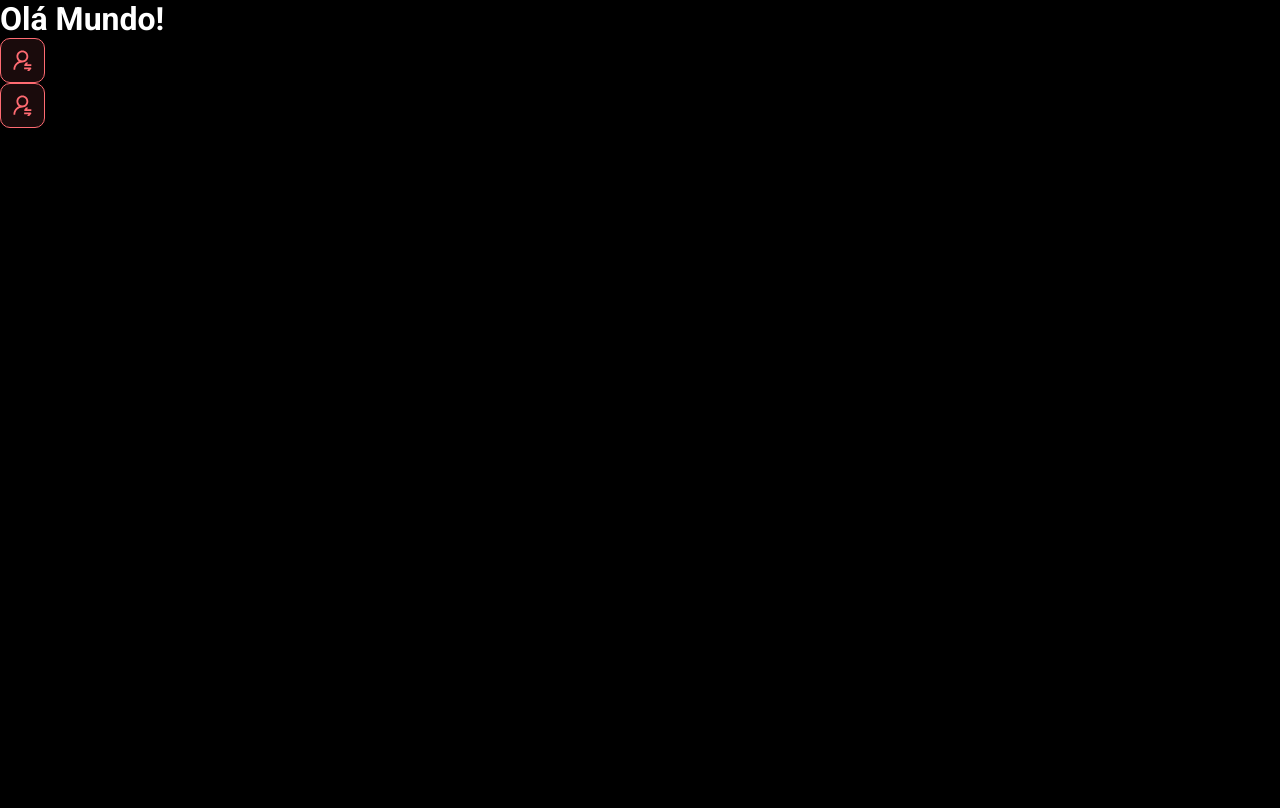
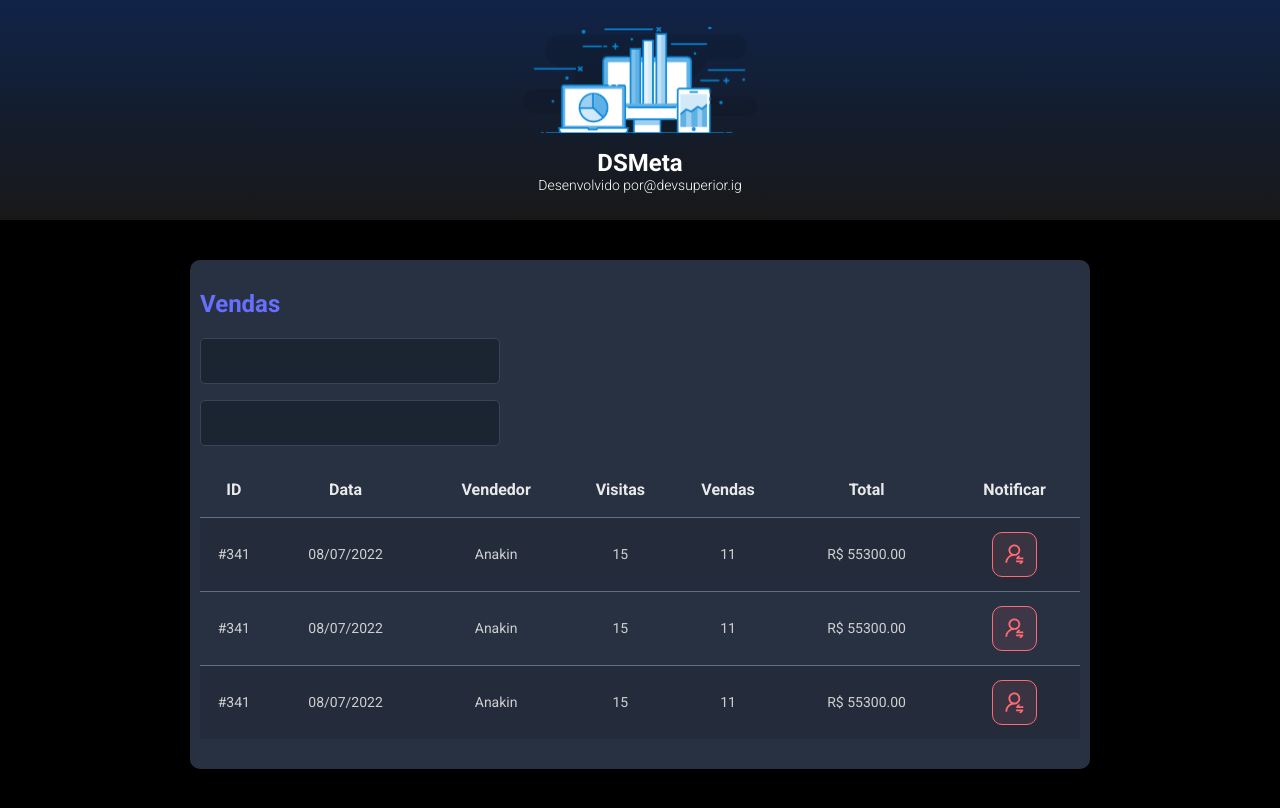
Before and after one commit to rexoliveira/semana_spring_react_youtube_devsuperior, a React (Vite) app in the folder frontend/: page / in a window 1280 px wide. Built offline with nearby package versions, Linux system fonts and the light colour scheme.

Commit message:
Other Compnents

```diff
--- a/frontend/src/App.tsx
+++ b/frontend/src/App.tsx
@@ -1,11 +1,19 @@
+import Header from "./components/Header"
 import NotificationButton from "./components/NotificationButton"
+import SalesCard from "./components/SalesCard"
 
 
 function App() {
   return (
-    <><h1>Olá Mundo!</h1>
-    <NotificationButton />
-    <NotificationButton />
+    <>
+      <Header />
+      <main>
+        <section id="sales">
+          <div className="dsmeta-container">
+            <SalesCard/>
+          </div >
+        </section >
+      </main >
     </>
   )
 }
--- /dev/null
+++ b/frontend/src/components/Header/index.tsx
@@ -0,0 +1,19 @@
+import logo from '../../assets/img/logo.svg'
+import './styles.css'
+
+function Header() {
+    return (
+        <header>
+        <div className="dsmeta-logo-container">
+            <img src={logo} alt="DSMeta" />
+            <h1>DSMeta</h1>
+            <p>
+              Desenvolvido por
+              <a href="https://www.instagram.com/devsuperior.ig">@devsuperior.ig</a>
+            </p>
+        </div>
+    </header>
+    )
+}
+
+export default Header
--- /dev/null
+++ b/frontend/src/components/Header/styles.css
@@ -0,0 +1,27 @@
+header {
+    background: linear-gradient(180deg, #102347 0%, #181818 100%);
+    height: 220px;
+    display: flex;
+    align-items: center;
+    justify-content: center;
+  }
+
+  .dsmeta-logo-container {
+    display: flex;
+    flex-direction: column;
+    align-items: center;
+  }
+
+  .dsmeta-logo-container img {
+    width: 235px;
+  }
+
+  .dsmeta-logo-container h1 {
+    margin-top: 15px;
+    font-size: 24px;
+  }
+
+  .dsmeta-logo-container p {
+    font-size: 14px;
+    font-weight: 300;
+  }
--- /dev/null
+++ b/frontend/src/components/SalesCard/index.tsx
@@ -0,0 +1,79 @@
+import NotificationButton from '../NotificationButton'
+import './styles.css'
+
+function SalesCard() {
+    return (
+        <div className="dsmeta-card">
+            <h2 className="dsmeta-sales-title">Vendas</h2>
+            <div>
+                <div className="dsmeta-form-control-container">
+                    <input className="dsmeta-form-control" type="text" />
+                </div>
+                <div className="dsmeta-form-control-container">
+                    <input className="dsmeta-form-control" type="text" />
+                </div>
+            </div>
+
+            <div>
+                <table className="dsmeta-sales-table">
+                    <thead>
+                        <tr>
+                            <th className="show992">ID</th>
+                            <th className="show576">Data</th>
+                            <th>Vendedor</th>
+                            <th className="show992">Visitas</th>
+                            <th className="show992">Vendas</th>
+                            <th>Total</th>
+                            <th>Notificar</th>
+                        </tr>
+                    </thead>
+                    <tbody>
+                        <tr>
+                            <td className="show992">#341</td>
+                            <td className="show576">08/07/2022</td>
+                            <td>Anakin</td>
+                            <td className="show992">15</td>
+                            <td className="show992">11</td>
+                            <td>R$ 55300.00</td>
+                            <td>
+                                <div className="dsmeta-red-btn-container">
+                                    <NotificationButton />
+                                </div>
+                            </td>
+                        </tr>
+                        <tr>
+                            <td className="show992">#341</td>
+                            <td className="show576">08/07/2022</td>
+                            <td>Anakin</td>
+                            <td className="show992">15</td>
+                            <td className="show992">11</td>
+                            <td>R$ 55300.00</td>
+                            <td>
+                                <div className="dsmeta-red-btn-container">
+                                    <NotificationButton />
+                                </div>
+                            </td>
+                        </tr>
+                        <tr>
+                            <td className="show992">#341</td>
+                            <td className="show576">08/07/2022</td>
+                            <td>Anakin</td>
+                            <td className="show992">15</td>
+                            <td className="show992">11</td>
+                            <td>R$ 55300.00</td>
+                            <td>
+                                <div className="dsmeta-red-btn-container">
+                                    <NotificationButton />
+                                </div>
+                            </td>
+                        </tr>
+                    </tbody>
+
+                </table>
+            </div>
+
+        </div>
+    )
+}
+
+export default SalesCard
--- /dev/null
+++ b/frontend/src/components/SalesCard/styles.css
@@ -0,0 +1,101 @@
+.dsmeta-sales-title {
+    color: #676fff;
+    font-size: 24px;
+    margin-bottom: 20px;
+}
+
+.dsmeta-form-control-container {
+    margin-bottom: 16px;
+    max-width: 300px;
+}
+
+.dsmeta-form-control {
+    width: 100%;
+    height: 46px;
+    background-color: #1b2531;
+    border: 1px solid #384459;
+    border-radius: 5px;
+    color: #9aaabe;
+    padding: 0 20px;
+    font-size: 18px;
+}
+
+.dsmeta-sales-table {
+    width: 100%;
+    border-spacing: 0;
+    border-collapse: collapse;
+}
+
+.dsmeta-sales-table thead {
+    height: 55px;
+    font-size: 16px;
+    color: #e9e9e9;
+    font-weight: 700;
+}
+
+.dsmeta-sales-table tbody {
+    font-size: 14px;
+    font-weight: 400;
+    color: #cfcfcf;
+    text-align: center;
+}
+
+.dsmeta-sales-table tbody tr {
+    height: 74px;
+    border-top: 1px solid #5f6e82;
+}
+
+.dsmeta-sales-table tbody tr:hover>td {
+    background-color: #384459;
+}
+
+.dsmeta-sales-table tbody tr:nth-child(odd) {
+    background-color: #242c3b;
+}
+
+.dsmeta-red-btn-container {
+    display: flex;
+    justify-content: center;
+}
+
+
+
+.show576 {
+    display: none;
+}
+
+.show992 {
+    display: none;
+}
+
+.show576 {
+    display: none;
+}
+
+.show992 {
+    display: none;
+}
+
+@media (min-width: 576px) {
+    .show576 {
+        display: table-cell;
+    }
+
+    .dsmeta-card {
+        padding: 35px;
+    }
+
+    .dsmeta-sales-table tbody tr {
+        height: 55px;
+    }
+
+    .dsmeta-sales-table tbody {
+        font-size: 18px;
+    }
+}
+
+@media (min-width: 992px) {
+    .show992 {
+        display: table-cell;
+    }
+}
--- a/frontend/src/index.css
+++ b/frontend/src/index.css
@@ -20,33 +20,7 @@
   text-decoration: none;
 }
 
-header {
-  background: linear-gradient(180deg, #102347 0%, #181818 100%);
-  height: 220px;
-  display: flex;
-  align-items: center;
-  justify-content: center;
-}
 
-.dsmeta-logo-container {
-  display: flex;
-  flex-direction: column;
-  align-items: center;
-}
-
-.dsmeta-logo-container img {
-  width: 235px;
-}
-
-.dsmeta-logo-container h1 {
-  margin-top: 15px;
-  font-size: 24px;
-}
-
-.dsmeta-logo-container p {
-  font-size: 14px;
-  font-weight: 300;
-}
 
 .dsmeta-card {
   background-color: #283142;
@@ -123,37 +97,3 @@
     display: flex;
     justify-content: center;
 }
-
-
-
-.show576 {
-    display: none;
-}
-
-.show992 {
-    display: none;
-}
-
-@media (min-width: 576px) {
-    .show576 {
-        display: table-cell;
-    }
-
-    .dsmeta-card {
-        padding: 35px;
-    }
-
-    .dsmeta-sales-table tbody tr {
-        height: 55px;
-    }
-
-    .dsmeta-sales-table tbody {
-        font-size: 18px;
-    }
-}
-
-@media (min-width: 992px) {
-    .show992 {
-        display: table-cell;
-    }
-}
```
Also changed, not shown: frontend/src/assets/img/logo.svg (added).
